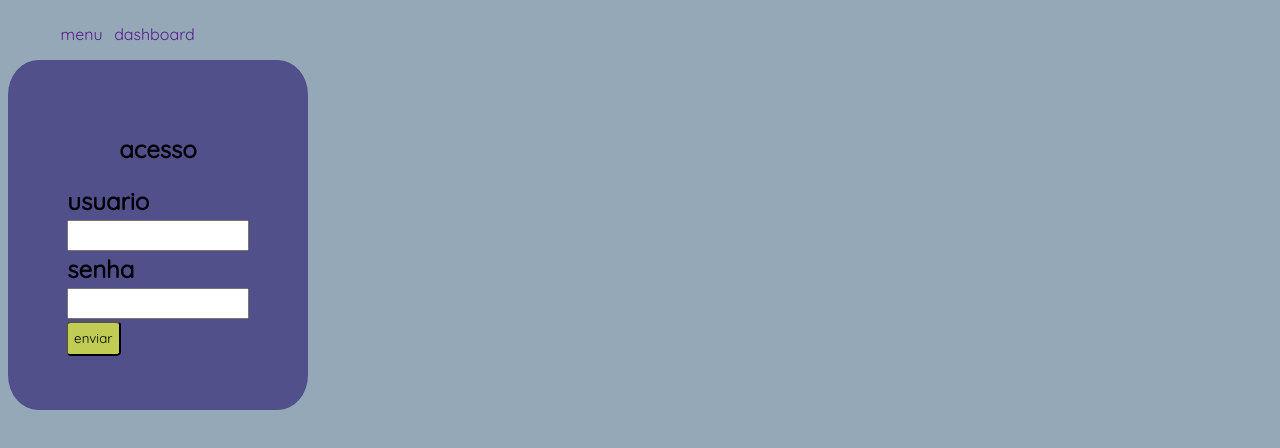
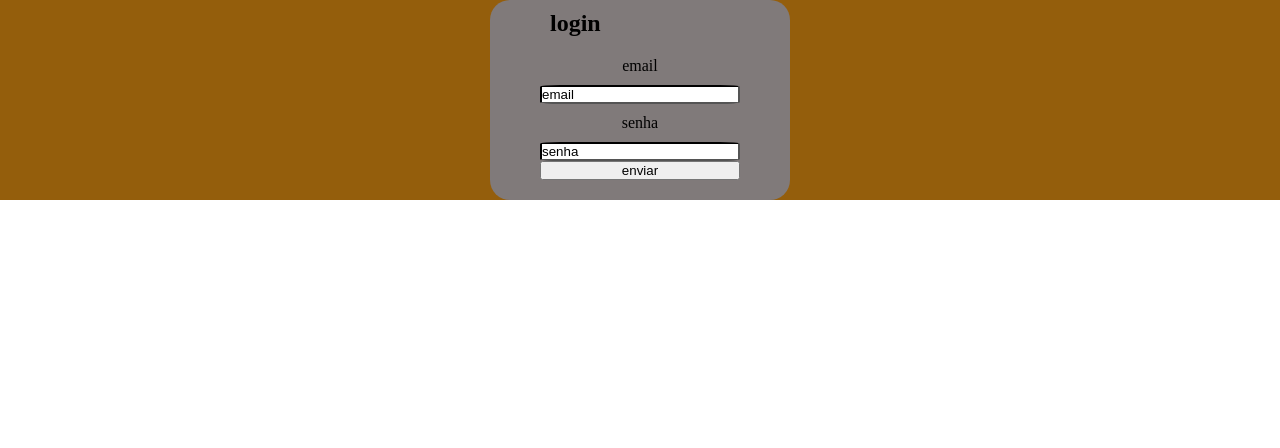
Before and after one commit to Br3silva/EstudoHtml, a website: page index.html in a window 1280 px wide. Drawn offline with Linux system fonts and the light colour scheme.

Commit message:
add laytou 2

```diff
--- a/index.html
+++ b/index.html
@@ -4,35 +4,24 @@
     <meta charset="UTF-8">
     <meta http-equiv="X-UA-Compatible" content="IE=edge">
     <meta name="viewport" content="width=device-width, initial-scale=1.0">
-    <title>Document</title>
+    <title>Document</title></head>
     <link rel="stylesheet" href="./style.css">
-    <script src="./index.js"></script>
-    <link rel="stylesheet" href="./index.js">
-</head>
-<body><div  class="navBar">
-    <h1 id="textLogin" class="testeLogin"></h1>
-    <h2 id="nomeCliente" class="nomeCliente"></h2>
-    <ul>
-        <li><a href="">menu</a></li>
-        <li><a href="">dashboard</a></li>
-
-
-
-
-
-    </ul>
-
-</div>
-<div class="divLoginP">
-<div class="divLoginS">
-<div class="divCenter">
-    <h2 class="loginAcesso">acesso</h2>
-    <h2 class="login">usuario</h2>
-    <input class="login" type="login" value="">
-    <h2 class="login">senha</h2>
-    <input class="login" type="senha" value="">
-    <button type="submit">enviar</button>
-</div>
-</div>
-</div></body>
+    <body>
+<div class="centralCont">
+    <div class="login-container">
+        <div>
+            <h2>login</h2>
+            <div class="divForm">
+                <form class="form"></form>
+                <label for="email">email</label>
+                <input type="text" value="email" placeholder="digite seu email">
+                <label for="senha">senha</label>
+                <input type="text" value="senha" placeholder="digite sua senha">
+            <button type="submit">enviar</button>
+            </div>
+            </div>
+            </div>
+        </div>
+  <script src="./index.js"></script>
+</body>
 </html>
--- a/index.js
+++ /dev/null
@@ -1,2 +0,0 @@
-
-document.getElementById("textLogin").innerHTML = "Hello JavaScript!";
--- a/style.css
+++ b/style.css
@@ -1,121 +1,50 @@
 
 
-@import url('https://fonts.googleapis.com/css2?family=Quicksand&display=swap');
+*{
 
+margin: 0;
+padding: 0;
+box-sizing: border-box;
+}
+.login-container{
+    display: flex;
+    justify-content: center;
+    background-color:rgb(128, 122, 122);
+   height:200px;
+   width: 300px;
+   border-radius: 20px;
+}
+.divForm{
+ width: 200px;
+height: 100px;
+display: flex;
+flex-direction: column;
+}
+h2{
 
-a{
+margin: 10px;
 
-    text-decoration: none;
-    padding: 30% 30%;
-    font-family: 'Quicksand', sans-serif;
 }
-ul{
 
+label{
 
+display: flex;
+justify-content: center;
+margin: 10px;
+
+}
+input{
+
+    border-radius: 10%;
+    border-color: black;
+}
+.centralCont{
+
+    background-color: rgb(148, 94, 12);
     display: flex;
-    flex-direction: row;
-    list-style:none ;
-   padding: auto 5%;
-
+    justify-content: center;
 
 
 
 
 }
-.navBar{
-
-
-display: flex;
-flex-direction: row;
-
-
-
-
-
-
-}
-
-
-body{
-
-    background-color: rgb(149, 168, 184);
-}
-
-h2{
-
-
-font-family: 'Quicksand', sans-serif;
-
-
-}
-
-
-
-.divLoginP {
-
-    width:  auto;
-    height:  350px;
-    display: flex;
-    justify-content: left;
-
-
-
-
-
-}
-.divLoginS {
-
-
-    background-color: rgb(81, 80, 139);
-    width:  300px;
-    height:  350px;
-    display: flex;
-    justify-content: center;
-
-    border-radius: 10%;
-
-}
-
-input{
-display: flex;
-width: 400px;
-height: 25px;
-column-gap: 30%;
-padding: auto 60%;
-
-
-}
-
-button{
-
-
-
-height: 10%;
-width: 30%;
-background-color: rgb(192, 204, 83);
-font-family: 'Quicksand', sans-serif;
-
-border-radius: 10%;
-
-}
- .login{
-width: auto;
-margin: 1% 1%;
- }
-
-.divCenter{
-    display: flex;
-    flex-direction: column;
-    border-radius: 10%;
-    justify-content: center;
-
- }
-
- .loginAcesso{
-
-padding: 30% auto;
-justify-content: center;
-display: flex;
-
-
- }
```
